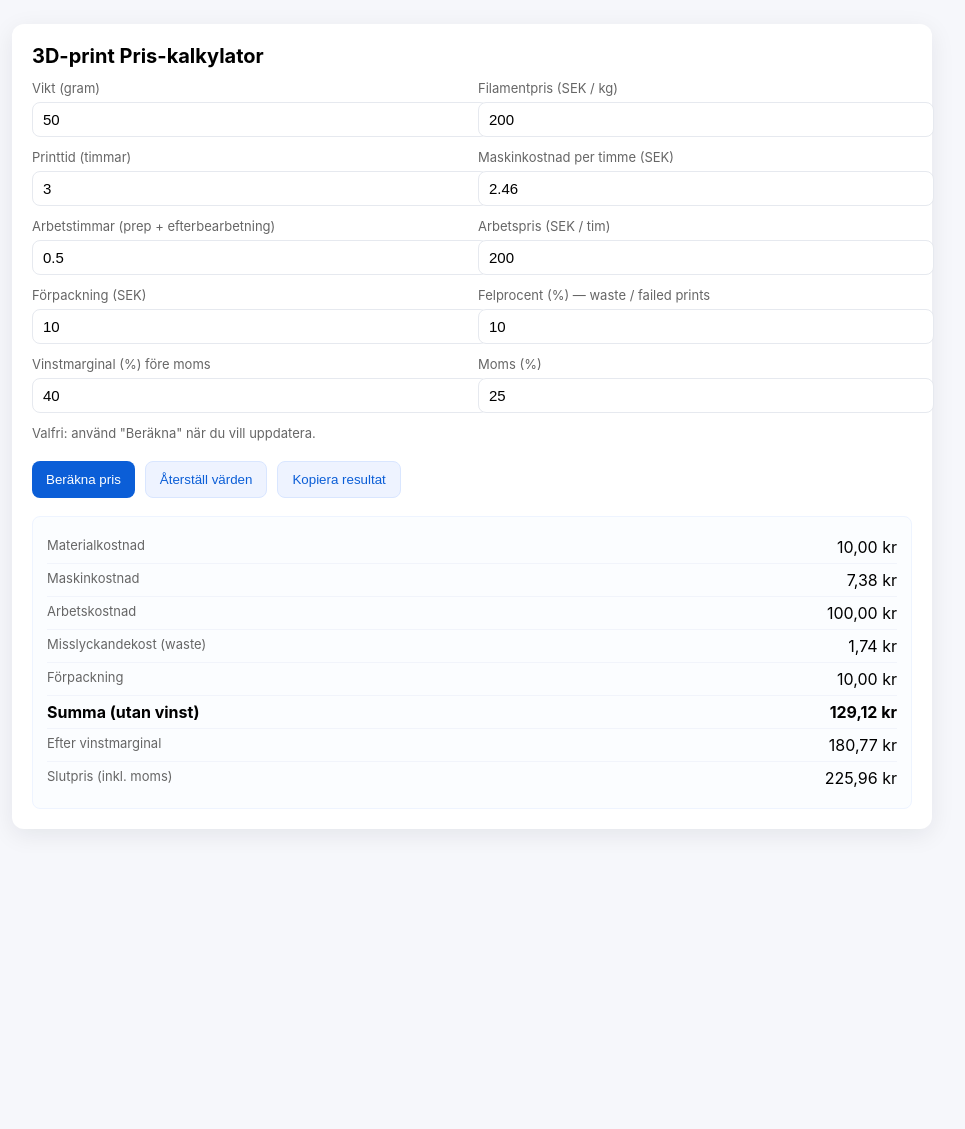
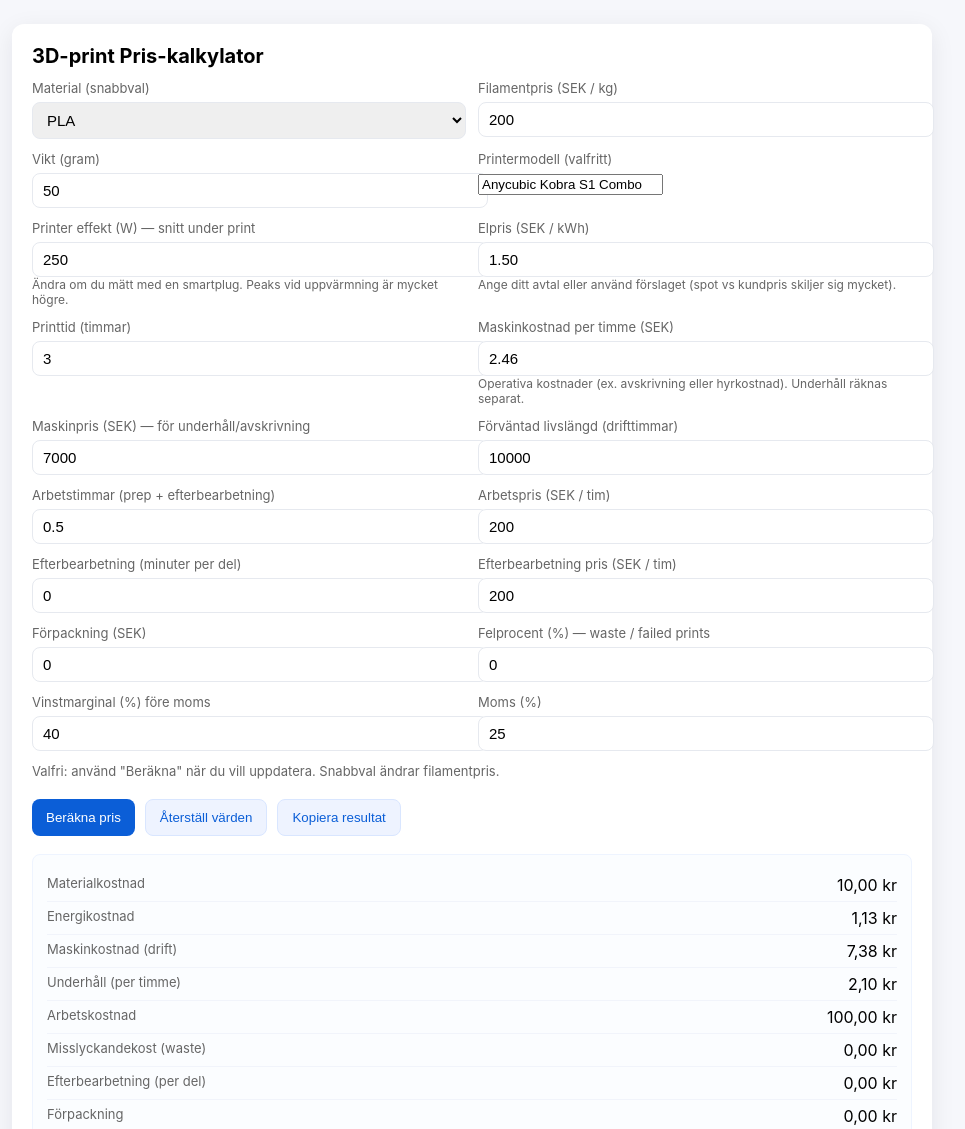
Before and after one commit to Angulargull82/3d-print-kalkylator, a plain HTML site: page index.html in a window 1280 px wide. Shown: the top 1129 px of the page, without its empty margins (168-1133 px from the left). Before the commit the page ends 853 px from the top, so only its background shows below. Drawn offline with Linux system fonts and the light colour scheme.

Commit message:
Update index.html

```diff
--- a/index.html
+++ b/index.html
@@ -20,6 +20,7 @@
   .row{display:flex;justify-content:space-between;padding:6px 0;border-bottom:1px solid #f1f4fb}
   .row:last-child{border-bottom:0}
   .muted{color:var(--muted);font-size:13px}
+  .small{font-size:12px;color:var(--muted)}
   @media(max-width:700px){.grid{grid-template-columns:1fr}}
 </style>
 </head>
@@ -29,13 +30,41 @@
 
     <div class="grid">
       <div>
+        <label>Material (snabbval)</label>
+        <select id="materialSelect">
+          <option value="PLA">PLA</option>
+          <option value="PETG">PETG</option>
+          <option value="ABS">ABS</option>
+          <option value="TPU">TPU</option>
+          <option value="Custom">Eget / Custom</option>
+        </select>
+      </div>
+
+      <div>
+        <label>Filamentpris (SEK / kg)</label>
+        <input id="filamentPrice" type="number" step="0.01" value="200">
+      </div>
+
+      <div>
         <label>Vikt (gram)</label>
         <input id="weight" type="number" step="0.1" value="50">
       </div>
 
       <div>
-        <label>Filamentpris (SEK / kg)</label>
-        <input id="filamentPrice" type="number" step="0.01" value="200">
+        <label>Printermodell (valfritt)</label>
+        <input id="printerModel" type="text" value="Anycubic Kobra S1 Combo">
+      </div>
+
+      <div>
+        <label>Printer effekt (W) — snitt under print</label>
+        <input id="printerPower" type="number" step="1" value="250">
+        <div class="small">Ändra om du mätt med en smartplug. Peaks vid uppvärmning är mycket högre.</div>
+      </div>
+
+      <div>
+        <label>Elpris (SEK / kWh)</label>
+        <input id="elPrice" type="number" step="0.01" value="1.50">
+        <div class="small">Ange ditt avtal eller använd förslaget (spot vs kundpris skiljer sig mycket).</div>
       </div>
 
       <div>
@@ -46,10 +75,21 @@
       <div>
         <label>Maskinkostnad per timme (SEK)</label>
         <input id="machineHour" type="number" step="0.01" value="2.46">
+        <div class="small">Operativa kostnader (ex. avskrivning eller hyrkostnad). Underhåll räknas separat.</div>
       </div>
 
       <div>
-        <label>Arbets­timmar (prep + efterbearbetning)</label>
+        <label>Maskinpris (SEK) — för underhåll/avskrivning</label>
+        <input id="machinePrice" type="number" step="1" value="7000">
+      </div>
+
+      <div>
+        <label>Förväntad livslängd (drifttimmar)</label>
+        <input id="machineLifetime" type="number" step="1" value="10000">
+      </div>
+
+      <div>
+        <label>Arbetstimmar (prep + efterbearbetning)</label>
         <input id="workHours" type="number" step="0.01" value="0.5">
       </div>
 
@@ -59,13 +99,23 @@
       </div>
 
       <div>
+        <label>Efterbearbetning (minuter per del)</label>
+        <input id="finishMinutes" type="number" step="1" value="0">
+      </div>
+
+      <div>
+        <label>Efterbearbetning pris (SEK / tim)</label>
+        <input id="finishRate" type="number" step="0.01" value="200">
+      </div>
+
+      <div>
         <label>Förpackning (SEK)</label>
-        <input id="packaging" type="number" step="0.01" value="10">
+        <input id="packaging" type="number" step="0.01" value="0">
       </div>
 
       <div>
         <label>Felprocent (%) — waste / failed prints</label>
-        <input id="failRate" type="number" step="0.01" value="10">
+        <input id="failRate" type="number" step="0.01" value="0">
       </div>
 
       <div>
@@ -79,7 +129,7 @@
       </div>
 
       <div class="full">
-        <label class="muted">Valfri: använd "Beräkna" när du vill uppdatera.</label>
+        <label class="muted">Valfri: använd "Beräkna" när du vill uppdatera. Snabbval ändrar filamentpris.</label>
       </div>
     </div>
 
@@ -91,9 +141,12 @@
 
     <section class="results" id="results" aria-live="polite">
       <div class="row"><div class="muted">Materialkostnad</div><div id="materialCost">—</div></div>
-      <div class="row"><div class="muted">Maskinkostnad</div><div id="machineCost">—</div></div>
+      <div class="row"><div class="muted">Energikostnad</div><div id="energyCost">—</div></div>
+      <div class="row"><div class="muted">Maskinkostnad (drift)</div><div id="machineCost">—</div></div>
+      <div class="row"><div class="muted">Underhåll (per timme)</div><div id="maintCost">—</div></div>
       <div class="row"><div class="muted">Arbetskostnad</div><div id="laborCost">—</div></div>
       <div class="row"><div class="muted">Misslyckandekost (waste)</div><div id="failCost">—</div></div>
+      <div class="row"><div class="muted">Efterbearbetning (per del)</div><div id="finishCost">—</div></div>
       <div class="row"><div class="muted">Förpackning</div><div id="packCost">—</div></div>
       <div class="row"><strong>Summa (utan vinst)</strong><strong id="sumNoProfit">—</strong></div>
       <div class="row"><div class="muted">Efter vinstmarginal</div><div id="afterProfit">—</div></div>
@@ -104,59 +157,109 @@
 <script>
 function fmt(v){ return (Math.round(v*100)/100).toLocaleString('sv-SE',{minimumFractionDigits:2,maximumFractionDigits:2}) + ' kr'; }
 
+const presets = {
+  PLA: 200,
+  PETG: 220,
+  ABS: 180,
+  TPU: 350
+};
+
+document.getElementById('materialSelect').addEventListener('change', (e)=>{
+  const v = e.target.value;
+  if(presets[v] !== undefined){
+    document.getElementById('filamentPrice').value = presets[v];
+  }
+});
+
 function calculate(){
   const w = parseFloat(document.getElementById('weight').value)||0; // gram
   const filament = parseFloat(document.getElementById('filamentPrice').value)||0; // SEK/kg
   const t = parseFloat(document.getElementById('printTime').value)||0; // hours
-  const machineHour = parseFloat(document.getElementById('machineHour').value)||0;
+  const machineHour = parseFloat(document.getElementById('machineHour').value)||0; // SEK/h operational
+  const machinePrice = parseFloat(document.getElementById('machinePrice').value)||0; // SEK
+  const machineLifetime = parseFloat(document.getElementById('machineLifetime').value)||1; // hours
   const workHours = parseFloat(document.getElementById('workHours').value)||0;
   const workRate = parseFloat(document.getElementById('workRate').value)||0;
   const packaging = parseFloat(document.getElementById('packaging').value)||0;
   const failRate = (parseFloat(document.getElementById('failRate').value)||0)/100;
   const margin = (parseFloat(document.getElementById('margin').value)||0)/100;
   const vat = (parseFloat(document.getElementById('vat').value)||0)/100;
+  const printerPower = parseFloat(document.getElementById('printerPower').value)||0; // W
+  const elPrice = parseFloat(document.getElementById('elPrice').value)||0; // SEK/kWh
+  const finishMinutes = parseFloat(document.getElementById('finishMinutes').value)||0;
+  const finishRate = parseFloat(document.getElementById('finishRate').value)||0;
 
+  // Material
   const materialCost = (w/1000) * filament;
+
+  // Energy (kWh = W/1000 * hours)
+  const energyCost = (printerPower/1000) * t * elPrice;
+
+  // Machine running cost (operational)
   const machineCost = t * machineHour;
+
+  // Maintenance per hour (avskrivning+slitage)
+  const maintPerHour = machinePrice / machineLifetime;
+  const maintTotal = maintPerHour * t;
+
+  // Labor
   const laborCost = workHours * workRate;
-  const base = materialCost + machineCost;
-  const failCost = failRate * base;
-  const sumNoProfit = materialCost + machineCost + laborCost + failCost + packaging;
+
+  // After processing per part
+  const finishCost = (finishMinutes/60) * finishRate;
+
+  // base for fail cost: decide whether fail applies to material+energy+machine (we use material+energy here)
+  const baseForFail = materialCost + energyCost;
+  const failCost = failRate * baseForFail;
+
+  const sumNoProfit = materialCost + energyCost + machineCost + maintTotal + laborCost + finishCost + failCost + packaging;
   const afterProfit = sumNoProfit * (1 + margin);
   const finalPrice = afterProfit * (1 + vat);
 
+  // Update UI
   document.getElementById('materialCost').innerText = fmt(materialCost);
+  document.getElementById('energyCost').innerText = fmt(energyCost);
   document.getElementById('machineCost').innerText = fmt(machineCost);
+  document.getElementById('maintCost').innerText = fmt(maintTotal);
   document.getElementById('laborCost').innerText = fmt(laborCost);
   document.getElementById('failCost').innerText = fmt(failCost);
+  document.getElementById('finishCost').innerText = fmt(finishCost);
   document.getElementById('packCost').innerText = fmt(packaging);
   document.getElementById('sumNoProfit').innerText = fmt(sumNoProfit);
   document.getElementById('afterProfit').innerText = fmt(afterProfit);
   document.getElementById('finalPrice').innerText = fmt(finalPrice);
 
   return {
-    materialCost, machineCost, laborCost, failCost, packaging,
+    materialCost, energyCost, machineCost, maintTotal, laborCost, failCost, finishCost, packaging,
     sumNoProfit, afterProfit, finalPrice
   };
 }
 
 document.getElementById('calcBtn').addEventListener('click', calculate);
 document.getElementById('resetBtn').addEventListener('click', () => {
+  document.getElementById('materialSelect').value = 'PLA';
+  document.getElementById('filamentPrice').value = 200;
   document.getElementById('weight').value = 50;
-  document.getElementById('filamentPrice').value = 200;
+  document.getElementById('printerModel').value = 'Anycubic Kobra S1 Combo';
+  document.getElementById('printerPower').value = 250;
+  document.getElementById('elPrice').value = 1.50;
   document.getElementById('printTime').value = 3;
   document.getElementById('machineHour').value = 2.46;
+  document.getElementById('machinePrice').value = 7000;
+  document.getElementById('machineLifetime').value = 10000;
   document.getElementById('workHours').value = 0.5;
   document.getElementById('workRate').value = 200;
-  document.getElementById('packaging').value = 10;
-  document.getElementById('failRate').value = 10;
+  document.getElementById('finishMinutes').value = 0;
+  document.getElementById('finishRate').value = 200;
+  document.getElementById('packaging').value = 0;
+  document.getElementById('failRate').value = 0;
   document.getElementById('margin').value = 40;
   document.getElementById('vat').value = 25;
   calculate();
 });
 document.getElementById('copyBtn').addEventListener('click', () => {
   const r = calculate();
-  const text = `Pris: ${ (Math.round(r.finalPrice*100)/100).toLocaleString('sv-SE') } SEK (inkl. moms)\nDetaljer:\nMaterial: ${r.materialCost.toFixed(2)} SEK\nMaskin: ${r.machineCost.toFixed(2)} SEK\nArbete: ${r.laborCost.toFixed(2)} SEK\nWaste: ${r.failCost.toFixed(2)} SEK\nFörpackning: ${r.packaging.toFixed(2)} SEK\nSumma utan vinst: ${r.sumNoProfit.toFixed(2)} SEK\nEfter vinst: ${r.afterProfit.toFixed(2)} SEK`;
+  const text = `Pris: ${ (Math.round(r.finalPrice*100)/100).toLocaleString('sv-SE') } SEK (inkl. moms)\nDetaljer:\nMaterial: ${r.materialCost.toFixed(2)} SEK\nEnergi: ${r.energyCost.toFixed(2)} SEK\nMaskin drift: ${r.machineCost.toFixed(2)} SEK\nUnderhåll: ${r.maintTotal?.toFixed ? r.maintTotal.toFixed(2) : r.maintTotal} SEK\nArbete: ${r.laborCost.toFixed(2)} SEK\nEfterbearbetning: ${r.finishCost.toFixed(2)} SEK\nWaste: ${r.failCost.toFixed(2)} SEK\nSumma utan vinst: ${r.sumNoProfit.toFixed(2)} SEK\nEfter vinst: ${r.afterProfit.toFixed(2)} SEK`;
   navigator.clipboard?.writeText(text);
   alert('Resultat kopierat till urklipp.');
 });
```
